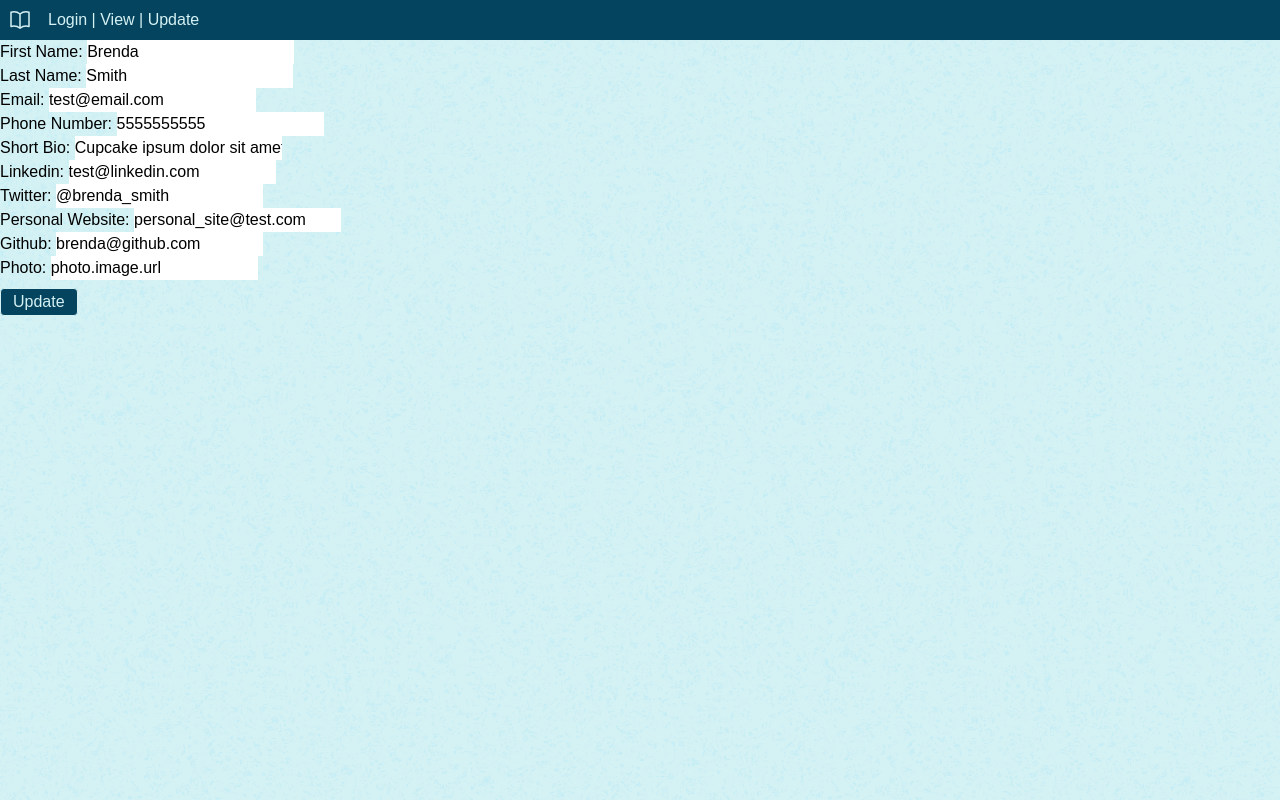
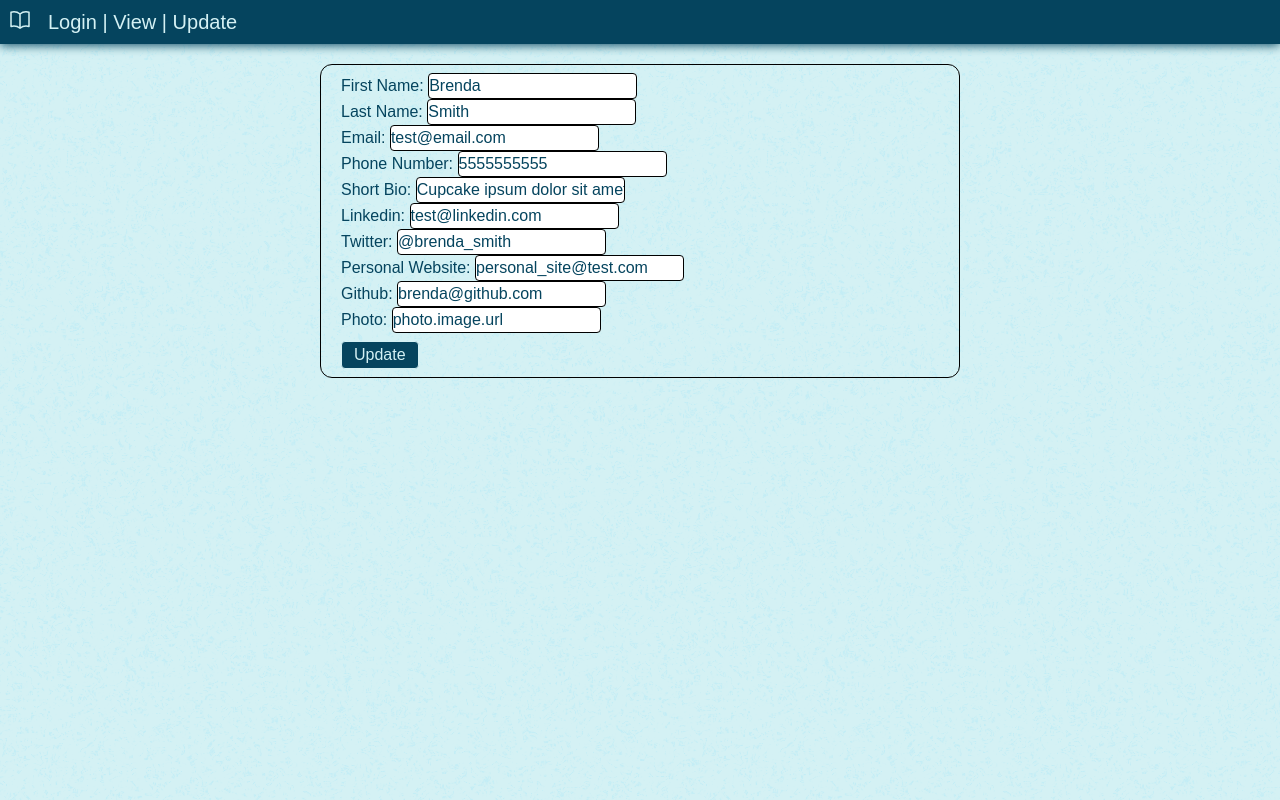
Before and after one commit to jmychalm13/student-portal, a React (Vite) app: page /student-update in a window 1280 px wide. Built offline with nearby package versions, Linux system fonts and the light colour scheme.

Commit message:
added some more styling

```diff
--- a/src/Header.jsx
+++ b/src/Header.jsx
@@ -3,7 +3,7 @@ import { Link } from "react-router-dom";
 export function Header() {
   return (
     <header>
-      <nav className="p-2 flex items-center justify-between flex-wrap">
+      <nav className="p-2 flex items-center justify-between flex-wrap text-xl">
         <div className="flex justify-between">
           <svg
             xmlns="http://www.w3.org/2000/svg"
--- a/src/Modal.jsx
+++ b/src/Modal.jsx
@@ -1,39 +1,99 @@
 export function Modal(props) {
   return (
-    <div className="modal-background">
-      <section className="modal-main">
+    <div className="w-screen flex items-center justify-center">
+      <section className="edit-container border mt-5 rounded-xl border-black card h-1/2 w-1/2 container px-5 py-2">
         <form>
           <div>
-            First Name: <input defaultValue={props.student.first_name} name="first_name" type="text" />
+            First Name:{" "}
+            <input
+              defaultValue={props.student.first_name}
+              name="first_name"
+              type="text"
+              className="rounded border border-black"
+            />
           </div>
           <div>
-            Last Name: <input defaultValue={props.student.last_name} name="last_name" type="text" />
+            Last Name:{" "}
+            <input
+              defaultValue={props.student.last_name}
+              name="last_name"
+              type="text"
+              className="rounded border border-black"
+            />
           </div>
           <div>
-            Email: <input defaultValue={props.student.email} name="email" type="text" />
+            Email:{" "}
+            <input
+              defaultValue={props.student.email}
+              name="email"
+              type="text"
+              className="rounded border border-black"
+            />
           </div>
           <div>
-            Phone Number: <input defaultValue={props.student.phone_number} name="phone_number" type="integer" />
+            Phone Number:{" "}
+            <input
+              defaultValue={props.student.phone_number}
+              name="phone_number"
+              type="integer"
+              className="rounded border border-black"
+            />
           </div>
           <div>
-            Short Bio: <input defaultValue={props.student.short_bio} name="short_bio" type="text" />
+            Short Bio:{" "}
+            <input
+              defaultValue={props.student.short_bio}
+              name="short_bio"
+              type="text"
+              className="rounded border border-black"
+            />
           </div>
           <div>
-            Linkedin: <input defaultValue={props.student.linkedin_url} name="linkedin_url" type="text" />
+            Linkedin:{" "}
+            <input
+              defaultValue={props.student.linkedin_url}
+              name="linkedin_url"
+              type="text"
+              className="rounded border border-black"
+            />
           </div>
           <div>
-            Twitter: <input defaultValue={props.student.twitter_handle} name="twitter_handle" type="text" />
+            Twitter:{" "}
+            <input
+              defaultValue={props.student.twitter_handle}
+              name="twitter_handle"
+              type="text"
+              className="rounded border border-black"
+            />
           </div>
           <div>
-            Personal Website: <input defaultValue={props.student.personal_url} name="personal_url" type="text" />
+            Personal Website:{" "}
+            <input
+              defaultValue={props.student.personal_url}
+              name="personal_url"
+              type="text"
+              className="rounded border border-black"
+            />
           </div>
           <div>
-            Github: <input defaultValue={props.student.github_url} name="github_url" type="text" />
+            Github:{" "}
+            <input
+              defaultValue={props.student.github_url}
+              name="github_url"
+              type="text"
+              className="rounded border border-black"
+            />
           </div>
           <div>
-            Photo: <input defaultValue={props.student.photo} name="photo" type="text" />
+            Photo:{" "}
+            <input
+              defaultValue={props.student.photo}
+              name="photo"
+              type="text"
+              className="rounded border border-black"
+            />
           </div>
-          <button type="submit" className="btn border mt-2 rounded px-3 py-px">
+          <button type="submit" className="btn border mt-2 rounded border border-black px-3 py-px">
             Update
           </button>
         </form>
--- a/src/StudentShow.jsx
+++ b/src/StudentShow.jsx
@@ -3,7 +3,7 @@ export function StudentShow(props) {
   return (
     <div className="w-screen flex items-center justify-center">
       <div className="info-container border mt-5 rounded-xl border-black card h-1/2 w-1/2 container px-5 py-2">
-        <h1 className="text-center font-bold">Student information</h1>
+        <h1 className="text-center font-bold text-xl">Student information</h1>
         <p>
           <span className="font-bold">First Name:</span> {props.student.first_name}
         </p>
--- a/src/index.css
+++ b/src/index.css
@@ -13,6 +13,7 @@ body {
 nav {
   background-color: #05445E;
   color: #D4F1F4;
+  box-shadow: 0px 1px 10px #05445E;
 }
 
 #root {
@@ -24,6 +25,7 @@ nav {
 .login-container {
   background-color: #05445E;
   color: #D4F1F4;
+  box-shadow: rgba(0, 0, 0, 0.25) 0px 54px 55px, rgba(0, 0, 0, 0.12) 0px -12px 30px, rgba(0, 0, 0, 0.12) 0px 4px 6px, rgba(0, 0, 0, 0.17) 0px 12px 13px, rgba(0, 0, 0, 0.09) 0px -3px 5px;
 }
 
 .btn {
@@ -35,4 +37,9 @@ nav {
 .info-container {
   background-color: #05445E;
   color: #D4F1F4;
+  box-shadow: rgba(0, 0, 0, 0.25) 0px 54px 55px, rgba(0, 0, 0, 0.12) 0px -12px 30px, rgba(0, 0, 0, 0.12) 0px 4px 6px, rgba(0, 0, 0, 0.17) 0px 12px 13px, rgba(0, 0, 0, 0.09) 0px -3px 5px;
 }
+
+.edit-container div {
+  color: #05445E;
+}
```
